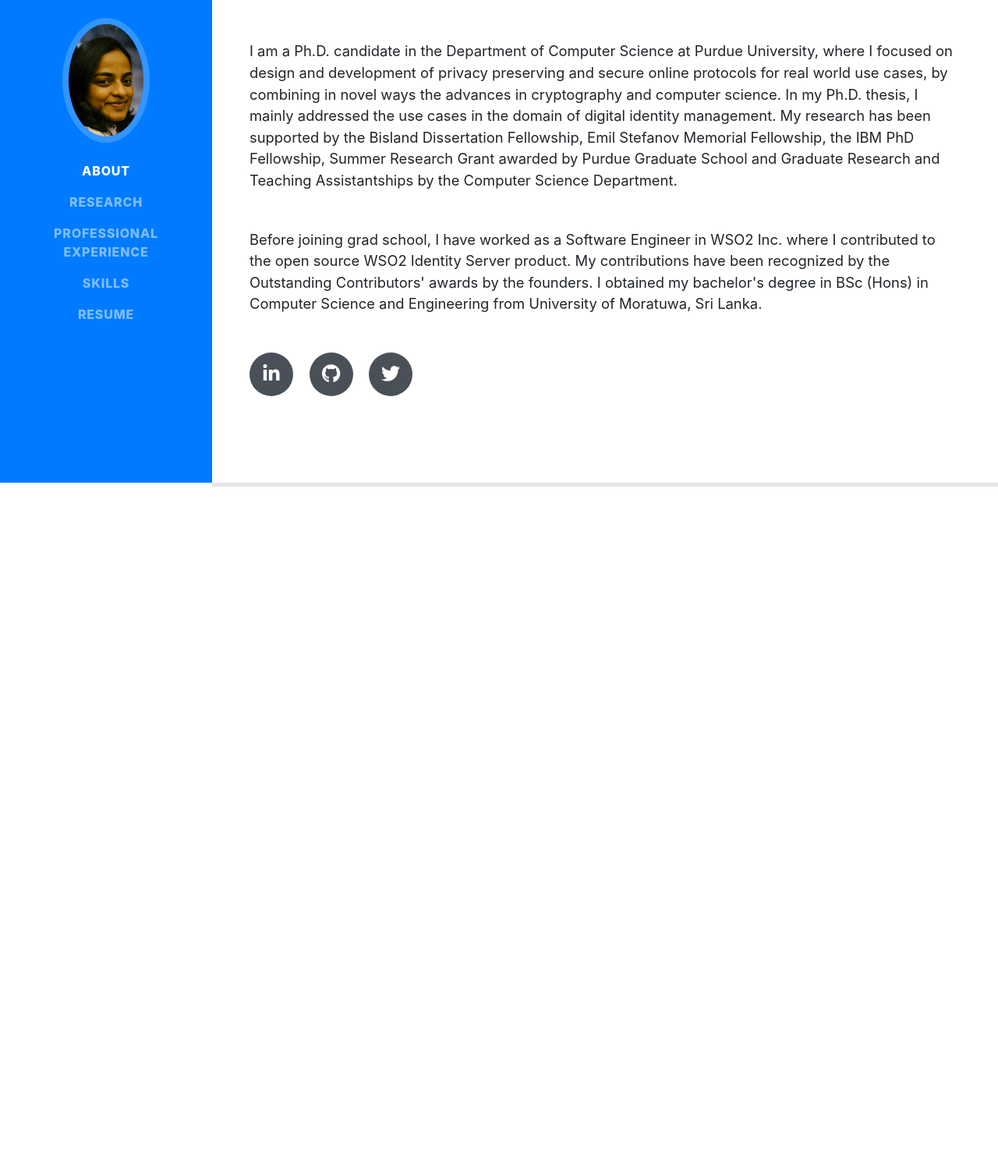
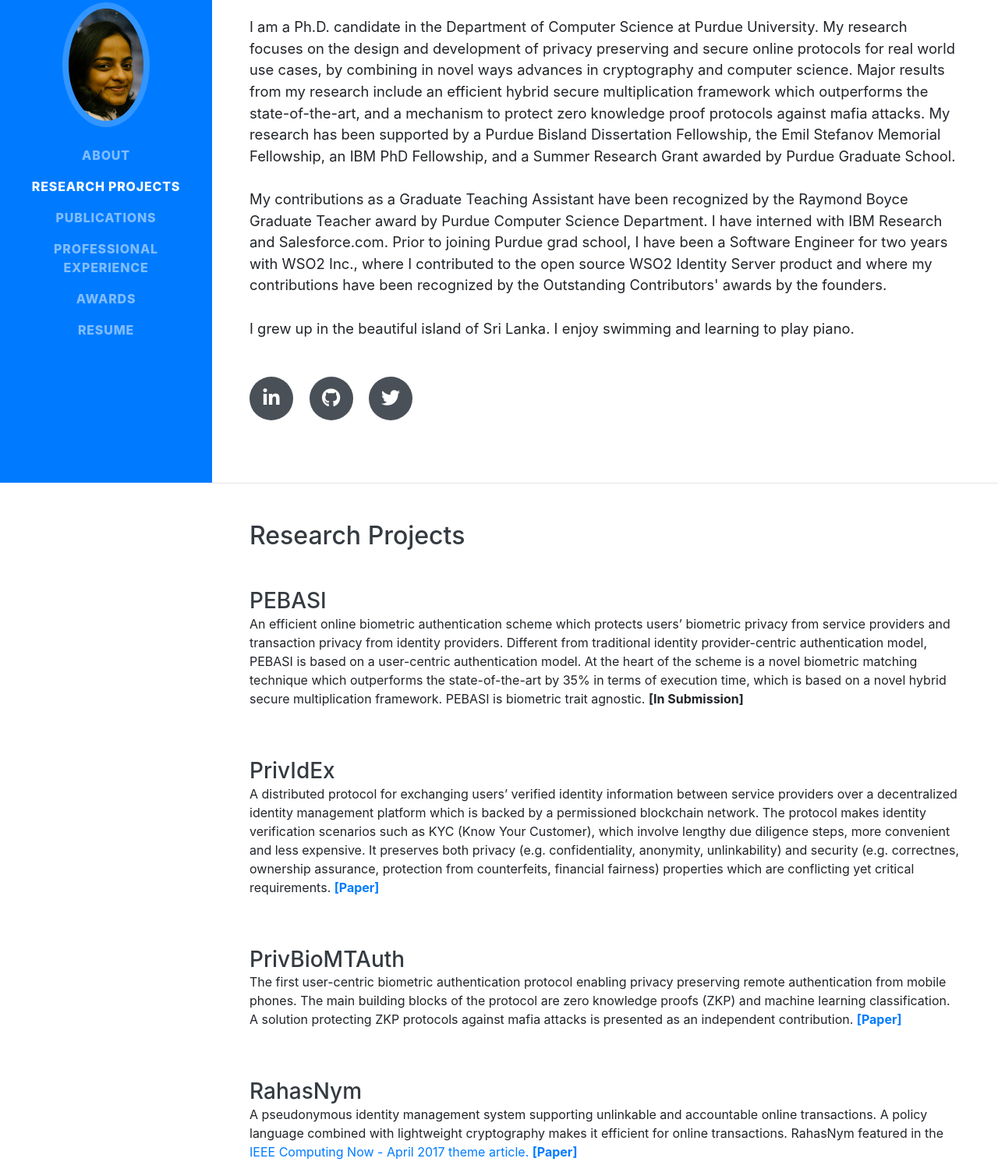
Before and after one commit to hasinitg/hasinitg.github.io, a website with bundled scripts: page index.html in a window 1280 px wide. Shown: the part 181-1689 px from the top of the page at 78% size. Before the commit the page ends 805 px from the top, so only its background shows below. Built offline with nearby package versions, Linux system fonts and the light colour scheme; a web font is replaced by a local one.

Commit message:
Research Project section

```diff
--- a/index.html
+++ b/index.html
@@ -32,7 +32,8 @@
         <img class="img-fluid img-profile rounded-circle mx-auto mb-2" src="img/profile.jpg" alt="">
       </span>
     </a>
-    <button class="navbar-toggler" type="button" data-toggle="collapse" data-target="#navbarSupportedContent" aria-controls="navbarSupportedContent" aria-expanded="false" aria-label="Toggle navigation">
+    <button class="navbar-toggler" type="button" data-toggle="collapse" data-target="#navbarSupportedContent"
+            aria-controls="navbarSupportedContent" aria-expanded="false" aria-label="Toggle navigation">
         <span class="navbar-toggler-icon"></span>
     </button>
     <div class="collapse navbar-collapse" id="navbarSupportedContent">
@@ -41,29 +42,20 @@
                 <a class="nav-link js-scroll-trigger" href="#about">About</a>
             </li>
             <li class="nav-item">
-          <a class="nav-link js-scroll-trigger" href="#">Research</a>
+                <a class="nav-link js-scroll-trigger" href="#research">Research Projects</a>
             </li>
-        <!--<li class="nav-item">-->
-          <!--<a class="nav-link js-scroll-trigger" href="#experience">Research</a>-->
-        <!--</li>-->
             <li class="nav-item">
-          <a class="nav-link js-scroll-trigger" href="#">Professional Experience</a>
+                <a class="nav-link js-scroll-trigger" href="#publications">Publications</a>
             </li>
-        <!--<li class="nav-item">-->
-          <!--<a class="nav-link js-scroll-trigger" href="#education">Professional Experience</a>-->
-        <!--</li>-->
             <li class="nav-item">
-          <a class="nav-link js-scroll-trigger" href="#">Skills</a>
+                <a class="nav-link js-scroll-trigger" href="#professionalExperience">Professional Experience</a>
             </li>
-        <!--<li class="nav-item">-->
-          <!--<a class="nav-link js-scroll-trigger" href="#skills">Skills</a>-->
-        <!--</li>-->
             <li class="nav-item">
-          <a class="nav-link js-scroll-trigger" href="#">Resume</a>
+                <a class="nav-link js-scroll-trigger" href="#awards">Awards</a>
             </li>
-        <!--<li class="nav-item">-->
-          <!--<a class="nav-link js-scroll-trigger" href="#interests">Resume</a>-->
-        <!--</li>-->
+            <li class="nav-item">
+                <a class="nav-link js-scroll-trigger" href="#resume">Resume</a>
+            </li>
         </ul>
     </div>
 </nav>
@@ -78,18 +70,31 @@
             <div class="subheading mb-5">
                 <a href="mailto:name@email.com">huralali@purdue.edu</a>
             </div>
-        <p class="lead mb-5">I am a Ph.D. candidate in the Department of Computer Science at Purdue University, where I focused on design and development of privacy preserving
-        and secure online protocols for real world use cases, by combining in novel ways the advances in cryptography and computer science.
+            <p class="lead mb-5">
+                I am a Ph.D. candidate in the Department of Computer Science at Purdue University.
+                My research focuses on the design and development of privacy preserving and secure online protocols for
+                real world use cases,
+                by combining in novel ways advances in cryptography and computer science.
+                Major results from my research include an efficient hybrid secure multiplication framework which
+                outperforms the state-of-the-art,
+                and a mechanism to protect zero knowledge proof protocols against mafia attacks.
+                My research has been supported by a Purdue Bisland Dissertation Fellowship, the Emil Stefanov Memorial
+                Fellowship, an IBM PhD Fellowship,
+                and a Summer Research Grant awarded by Purdue Graduate School.
+                <br/><br/>
+                My contributions as a Graduate Teaching Assistant have been recognized by the Raymond Boyce Graduate
+                Teacher award by Purdue Computer Science Department.
+                I have interned with IBM Research and Salesforce.com. Prior to joining Purdue grad school,
+                I have been a Software Engineer for two years with WSO2 Inc., where I contributed to the open source
+                WSO2 Identity Server product and where my contributions have been recognized by the Outstanding Contributors' awards by the founders.
+                <br/><br/>
+                I grew up in the beautiful island of Sri Lanka. I enjoy swimming and learning to play piano.
+
                 <!--such as secure multiparty computation, zero knowledge proofs, blockchain, machine learning, etc.-->
-        In my Ph.D. thesis, I mainly addressed the use cases in the domain of digital identity management.
                 <!--, such as authentication based on biometric identity and exchange of digital
               identity assets over a decentralized identity management platform.-->
                 <!--In general, I am interested in information security, cryptography and non-traditional blockchain applications.-->
-        My research has been supported by the Bisland Dissertation Fellowship, Emil Stefanov Memorial Fellowship, the IBM PhD Fellowship, Summer Research Grant awarded by Purdue Graduate School
-          and Graduate Research and Teaching Assistantships by the Computer Science Department.</p>
-        <p class="lead mb-5">Before joining grad school, I have worked as a Software Engineer in WSO2 Inc. where I contributed to the
-        open source WSO2 Identity Server product. My contributions have been recognized by the Outstanding Contributors' awards by the founders.
-          I obtained my bachelor's degree in BSc (Hons) in Computer Science and Engineering from University of Moratuwa, Sri Lanka.</p>
+            </p>
             <div class="social-icons">
                 <a href="https://www.linkedin.com/in/hasinitg" target="_blank">
                     <i class="fab fa-linkedin-in"></i>
@@ -100,15 +105,62 @@
                 <a href="https://twitter.com/hasinitg" target="_blank">
                     <i class="fab fa-twitter"></i>
                 </a>
-          <!--<a href="#">-->
-            <!--<i class="fab fa-facebook-f"></i>-->
-          <!--</a>-->
             </div>
         </div>
     </section>
 
     <hr class="m-0">
 
+    <section class="resume-section p-3 p-lg-5 d-flex justify-content-center" id="research">
+        <div class="w-100">
+            <h2 class="mb-5">Research Projects</h2>
+            <div class="resume-item d-flex flex-column flex-md-row justify-content-between mb-5">
+                <div class="resume-content">
+                    <h3 class="mb-0">PEBASI</h3>
+                    <p>An efficient online biometric authentication scheme which protects users’ biometric privacy from service providers
+                        and transaction privacy from identity providers. Different from traditional identity provider-centric authentication model,
+                        PEBASI is based on a user-centric authentication model.
+                        At the heart of the scheme is a novel biometric matching technique
+                        which outperforms the state-of-the-art by 35% in terms of execution time, which is based on a novel hybrid secure multiplication framework.
+                        PEBASI is biometric trait agnostic. <b>[In Submission]</b></p>
+                </div>
+            </div>
+
+            <div class="resume-item d-flex flex-column flex-md-row justify-content-between mb-5">
+                <div class="resume-content">
+                    <h3 class="mb-0">PrivIdEx</h3>
+                    <p>A distributed protocol for exchanging users’ verified identity information between service providers over a decentralized
+                        identity management platform which is backed by a permissioned blockchain network.
+                        The protocol makes identity verification scenarios such as KYC (Know Your Customer),
+                        which involve lengthy due diligence steps, more convenient and less expensive.
+                        It preserves both privacy (e.g. confidentiality, anonymity, unlinkability) and
+                        security (e.g. correctnes, ownership assurance, protection from counterfeits, financial fairness)
+                        properties which are conflicting yet critical requirements.
+                        <a href="https://github.com/hasinitg/hasinitg.github.io/blob/master/papers/PrivIdEx_WWW_2019.pdf"><b>[Paper]</b></a></p>
+                </div>
+            </div>
+
+            <div class="resume-item d-flex flex-column flex-md-row justify-content-between mb-5">
+                <div class="resume-content">
+                    <h3 class="mb-0">PrivBioMTAuth</h3>
+                    <p>The first user-centric biometric authentication protocol enabling privacy preserving remote authentication
+                        from mobile phones. The main building blocks of the protocol are zero knowledge proofs (ZKP) and machine learning classification.
+                        A solution protecting ZKP protocols against mafia attacks is presented as an independent contribution.
+                    <a href="https://github.com/hasinitg/hasinitg.github.io/blob/master/papers/PrivBioMTAuth_TIFS_2018.pdf"><b>[Paper]</b></a></p>
+                </div>
+            </div>
+
+            <div class="resume-item d-flex flex-column flex-md-row justify-content-between mb-5">
+                <div class="resume-content">
+                    <h3 class="mb-0">RahasNym</h3>
+                    <p>A pseudonymous identity management system supporting unlinkable and accountable online transactions.
+                        A policy language combined with lightweight cryptography makes it efficient for online transactions. RahasNym featured
+                        in the <a href="https://github.com/hasinitg/hasinitg.github.io/blob/master/papers/RahasNym_CIC_2016.pdf">IEEE Computing Now - April 2017 theme article.</a>
+                        <a href="https://github.com/hasinitg/hasinitg.github.io/blob/master/papers/RahasNym_CIC_2016.pdf"><b>[Paper]</b></a></p>
+                </div>
+            </div>
+        </div>
+    </section>
 
     <hr class="m-0">
 
```
Also changed, not shown: css/resume.min.css. Lines whose indentation alone changed are shown as unchanged.
